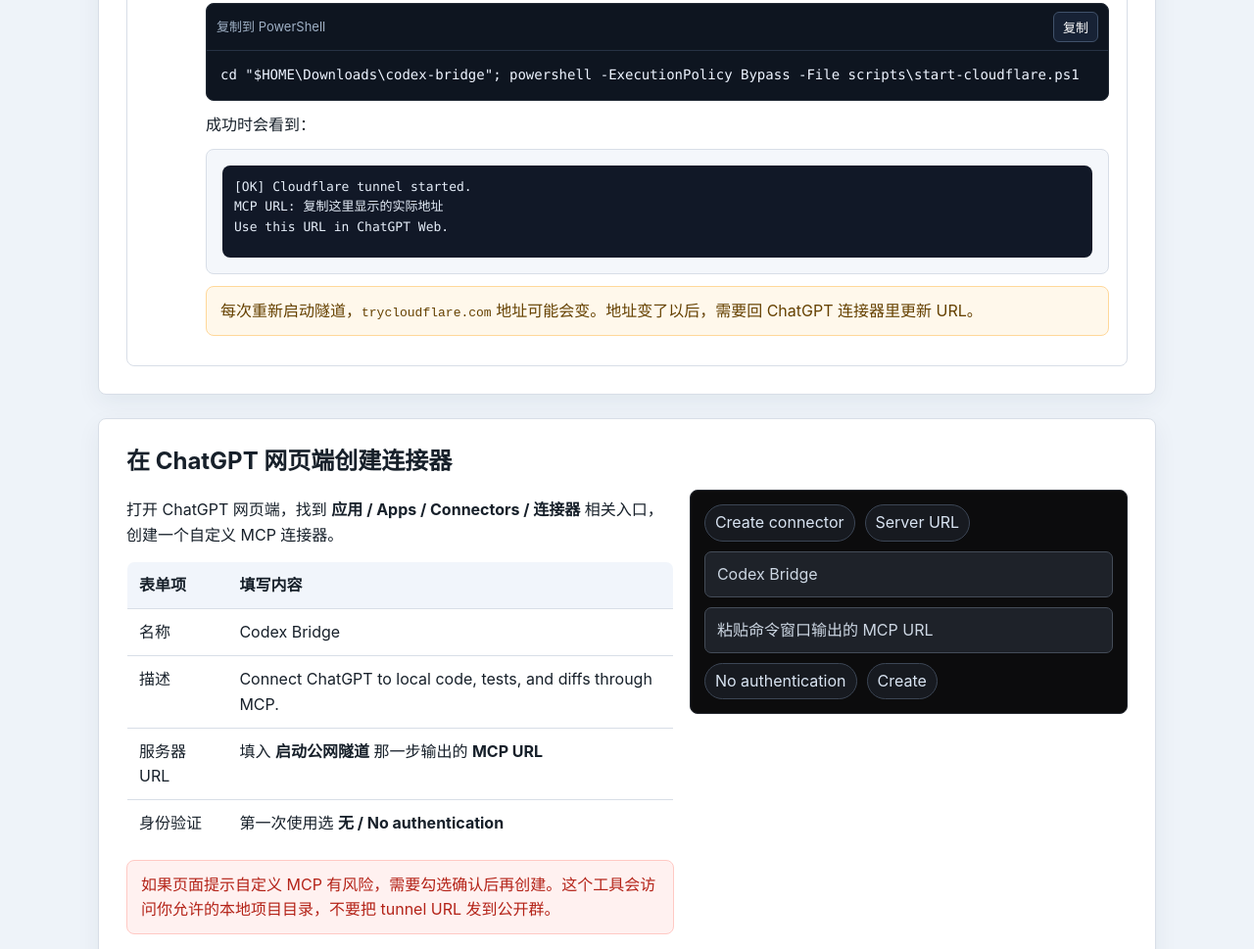
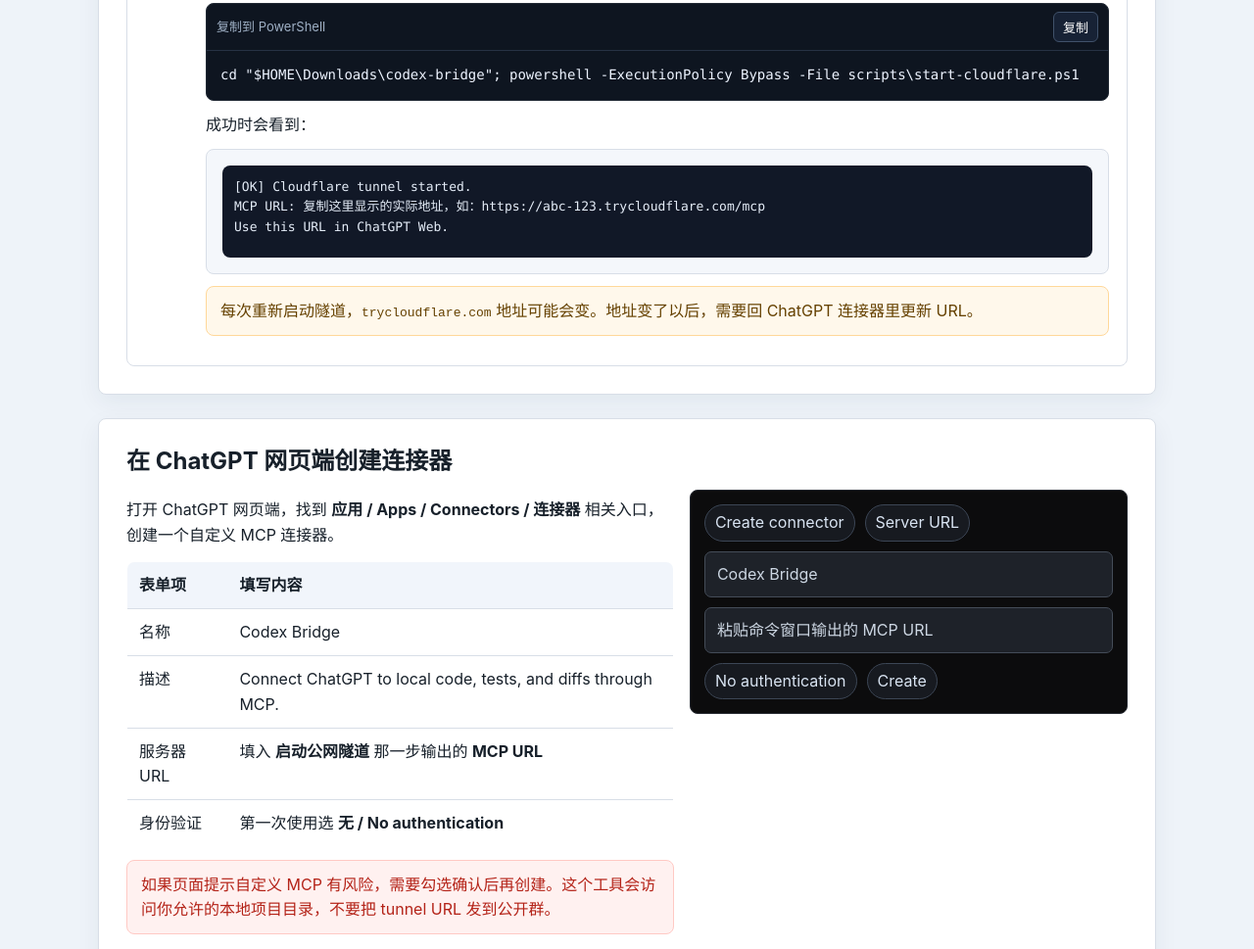
Before and after one commit to baochipham942-eng/codex-bridge, a website: page docs/setup.html in a window 1280 px wide. Shown: the part 2610-3579 px from the top of the page at 98% size. Drawn offline with Linux system fonts and the light colour scheme.

Commit message:
Clarify tunnel URL example

```diff
--- a/docs/setup.html
+++ b/docs/setup.html
@@ -442,7 +442,7 @@
             </div>
             <p>成功时会看到：</p>
             <div class="visual">
-              <div class="terminal">[OK] Cloudflare tunnel started.<br>MCP URL: 复制这里显示的实际地址<br>Use this URL in ChatGPT Web.</div>
+              <div class="terminal">[OK] Cloudflare tunnel started.<br>MCP URL: 复制这里显示的实际地址，如：https://abc-123.trycloudflare.com/mcp<br>Use this URL in ChatGPT Web.</div>
             </div>
             <div class="warn">
               每次重新启动隧道，<code>trycloudflare.com</code> 地址可能会变。地址变了以后，需要回 ChatGPT 连接器里更新 URL。
```
